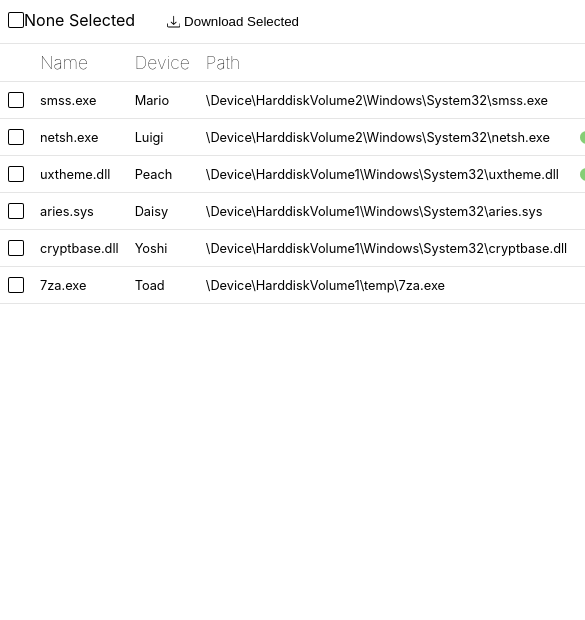
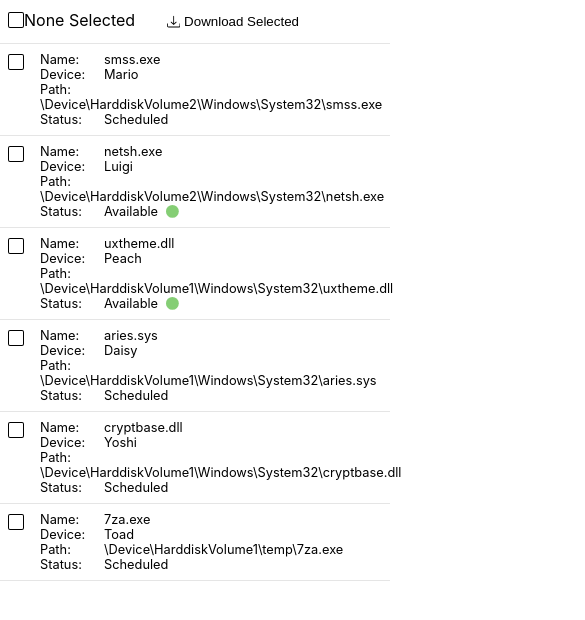
Before and after one commit to Swazimodo/file-table, a React (Create React App) app: page / in a window 390 px wide. Shown: the top 620 px of the page, 585 px wide, since content can reach past the window. Built offline with nearby package versions, Linux system fonts and the light colour scheme; the HTML template or start-up script is replaced by a standard one.

Commit message:
feat: add mobile table styling

```diff
--- /dev/null
+++ b/src/components/mediaQueries.tsx
@@ -0,0 +1,34 @@
+import { useCallback, useEffect, useMemo, useState } from "react";
+
+export enum MediaSizes {
+  'xs' = 320,
+  'sm' = 425,
+  'md' = 768,
+  'lg' = 1024,
+  'xl' = 1280,
+  'xxl' = 1440
+}
+
+export const getMinWidthQuery = (size: MediaSizes) => `(min-width: ${size}px)`
+export const getMaxWidthQuery = (size: MediaSizes) => `(max-width: ${size - 0.02}px)`
+
+export const useMediaQuery = (size: MediaSizes) => {
+  const matchMediaUp = useMemo(() => window.matchMedia(`(min-width: ${size}px)`), [size])
+  const matchMediaDown = useMemo(() => window.matchMedia(`(max-width: ${size - 0.02}px)`), [size])
+  const [matchesUp, setMatchesUp] = useState(() => matchMediaUp.matches);
+  const [matchesDown, setMatchesDown] = useState(() => matchMediaDown.matches);
+
+  const listener = useCallback(() => {
+    setMatchesUp(matchMediaUp.matches)
+    setMatchesDown(matchMediaDown.matches)
+  }, [matchMediaUp, setMatchesUp, matchMediaDown, setMatchesDown])
+  useEffect(() => {
+    window.addEventListener('resize', listener);
+    return () => window.removeEventListener('resize', listener);
+  }, [listener]);
+
+  return {
+    matchesUp,
+    matchesDown
+  };
+};
--- a/src/components/table/tableHeader.tsx
+++ b/src/components/table/tableHeader.tsx
@@ -3,6 +3,7 @@ import styled from 'styled-components';
 import { Button } from 'components/button';
 import { Box, CheckedBox, PartialBox } from 'components/table/icons';
 import { ActionsConfig, ColumnConfig, DataRow } from 'components/table/config';
+import { MediaSizes, getMaxWidthQuery } from "components/mediaQueries";
 
 interface ActionProps<T> extends ActionsConfig<T> {
   dataRows: DataRow<T>[]
@@ -75,18 +76,21 @@ export const TableHeader = <T,>(props: TableHeaderProps<T>) => {
         />)}
       </TableCaptionDiv>
     </caption>
-    <thead>
-      <Tr>
+    <THead>
+      <tr>
         <th />
         {props.columnsConfig.map(x => <ColumnHeader key={x.dataKey.toString()} {...x} />)}
-      </Tr>
-    </thead>
+      </tr>
+    </THead>
   </>
 }
 
-const Tr = styled.tr`
-  border-top: rgba(0, 0, 0, .1) 1px solid;
+const THead = styled.thead`
   border-bottom: rgba(0, 0, 0, .1) 1px solid;
+
+  @media ${getMaxWidthQuery(MediaSizes.md)} {
+    display: none;
+  }
 `
 
 const Th = styled.th`
@@ -99,7 +103,8 @@ const TableCaptionDiv = styled.div`
   display: flex;
   justify-content: flex-start;
   align-items: baseline;
-  margin: 4px 0;
+  padding: 4px 0;
+  border-bottom: rgba(0, 0, 0, .1) 1px solid;
 
   >* {
     margin: 4px 16px 4px 8px;
--- a/src/components/table/tableRow.tsx
+++ b/src/components/table/tableRow.tsx
@@ -2,10 +2,17 @@ import { ReactNode, useCallback } from 'react';
 import { Box, CheckedBox } from 'components/table/icons';
 import { ColumnConfig, DataRow } from 'components/table/config';
 import styled from 'styled-components';
+import { MediaSizes, getMaxWidthQuery, useMediaQuery } from 'components/mediaQueries';
 
 interface CellProps<T> {
   columnsConfig: ColumnConfig<T>
   data: T
+
+  /**
+   * If the cell is going to be grouped together with other cells then it will be wrapped with a `div` instead of `td`.
+   * Grouped cells will also include the data label to assist with a card layout.
+   */
+  grouped: boolean
 }
 
 export const Cell = <T,>(props: CellProps<T>) => {
@@ -16,10 +23,18 @@ export const Cell = <T,>(props: CellProps<T>) => {
   } else {
     // if the content is unsupported a render component must be provided
     // TODO: catch any errors here gracefully
-    content = <td className={key.toString()}>
-      {(props.data[props.columnsConfig.dataKey] as any)}
-    </td>
+    content = (props.data[props.columnsConfig.dataKey] as any)
   }
+
+  if (!props.grouped) {
+    content = <td className={key.toString()}>{content}</td>
+  } else {
+    content = <GroupedCellDiv className={key.toString()}>
+      <div className='label'>{props.columnsConfig.displayName}: </div>
+      <div className='value'>{content}</div>
+    </GroupedCellDiv>
+  }
+
   return content
 }
 
@@ -41,6 +56,16 @@ export const TableRow = <T extends {}>(props: TableRowProps<T>) => {
     props.onUnselectRow(props.dataRow.id)
   }, [onUnselectRow, dataRow])
 
+  const mediaQuery = useMediaQuery(MediaSizes.md)
+  let dataCells: ReactNode = props.columnsConfig.map(x => <Cell<T>
+    key={x.dataKey.toString()}
+    columnsConfig={x}
+    data={props.dataRow.data}
+    grouped={mediaQuery.matchesDown}
+  />)
+  if (mediaQuery.matchesDown) {
+    dataCells = <td className='grouped-cells'>{dataCells}</td>
+  }
 
   return <Tr className={props.dataRow.selected ? 'selected' : undefined}>
     <Td className='selector'>
@@ -49,14 +74,18 @@ export const TableRow = <T extends {}>(props: TableRowProps<T>) => {
         :
         <Box onClick={handleSelect} />}
     </Td>
-    {props.columnsConfig.map(x => <Cell<T>
-      key={x.dataKey.toString()}
-      columnsConfig={x}
-      data={props.dataRow.data}
-    />)
-    }
+    {dataCells}
   </Tr>
 }
+
+const GroupedCellDiv = styled.div`
+  > div {
+    display: inline-block;
+  }
+  > div.label {
+    min-width: 64px;
+  }
+`
 
 const Tr = styled.tr`
   border-bottom: rgba(0, 0, 0, .1) 1px solid;
@@ -74,6 +103,10 @@ const Tr = styled.tr`
   &.selected:hover {
     background: rgba(0, 0, 0, .15);
   }
+
+  @media ${getMaxWidthQuery(MediaSizes.md)} {
+    display: flex;
+  }
 `
 
 const Td = styled.td`
--- a/src/components/table/tableWrapper.tsx
+++ b/src/components/table/tableWrapper.tsx
@@ -3,6 +3,7 @@ import styled from 'styled-components'
 import { ActionsConfig, ColumnConfig, DataRow } from 'components/table/config';
 import { TableHeader } from 'components/table/tableHeader';
 import { TableRow } from 'components/table/tableRow';
+import { MediaSizes, getMaxWidthQuery } from 'components/mediaQueries';
 
 
 const useSelectableRows = <T extends {}>(data: T[]) => {
@@ -93,4 +94,9 @@ const Table = styled.table`
   th, td {
     padding: 8px;
   }
+
+  @media ${getMaxWidthQuery(MediaSizes.md)} {
+    display: flex;
+    flex-direction: column;
+  }
 `
--- a/src/fileView/index.tsx
+++ b/src/fileView/index.tsx
@@ -5,6 +5,7 @@ import { IconWrapper } from 'components/icon';
 import { Table, ColumnConfig, ActionsConfig } from 'components/table';
 import { data, FileTableData } from 'fileView/api';
 import { toastContext } from 'components/toast';
+import { MediaSizes, getMaxWidthQuery, getMinWidthQuery } from 'components/mediaQueries';
 
 interface StatusCellProps {
   data: FileTableData
@@ -20,12 +21,12 @@ const StatusCell = (props: StatusCellProps) => {
   // but the system value will be used to determine the styling of it
   const statusLabel = StatusLabels[props.data.status] ? StatusLabels[props.data.status] : props.data.status
   const hasGreenDot = props.data.status === 'available'
-  return <td className="status" >
+  return <StatusCellDiv>
     {hasGreenDot && <IconWrapper>
       <BsCircleFill />
     </IconWrapper>}
     {statusLabel}
-  </td>
+  </StatusCellDiv>
 }
 
 export const FileView: FC = () => {
@@ -88,17 +89,33 @@ export const FileView: FC = () => {
   </TableWrapperDiv>
 }
 
+const StatusCellDiv = styled.div`
+  svg {
+    color: #85ce75;
+  }
+
+  @media ${getMinWidthQuery(MediaSizes.md)} {
+    svg {
+      position: relative;
+      margin-left: -20px;
+      z-index: -1;
+    }
+  }
+
+  @media ${getMaxWidthQuery(MediaSizes.md)} {
+    display: flex;
+    flex-direction: row-reverse;
+
+    svg {
+      padding-left: 8px;
+    }
+  }
+`
+
 // This table wrapper will allow us to inject any custom styles for this table here
 const TableWrapperDiv = styled.div`
   th.status,
   td.status {
-    padding-left: 25px
-  }
-
-  td.status svg {
-    position: relative;
-    margin-left: -20px;
-    color: #85ce75;
-    z-index: -1;
+    padding-left: 25px;
   }
 `
```
Also changed, not shown: 2 other files (tests, documents, lock files or other folders).
